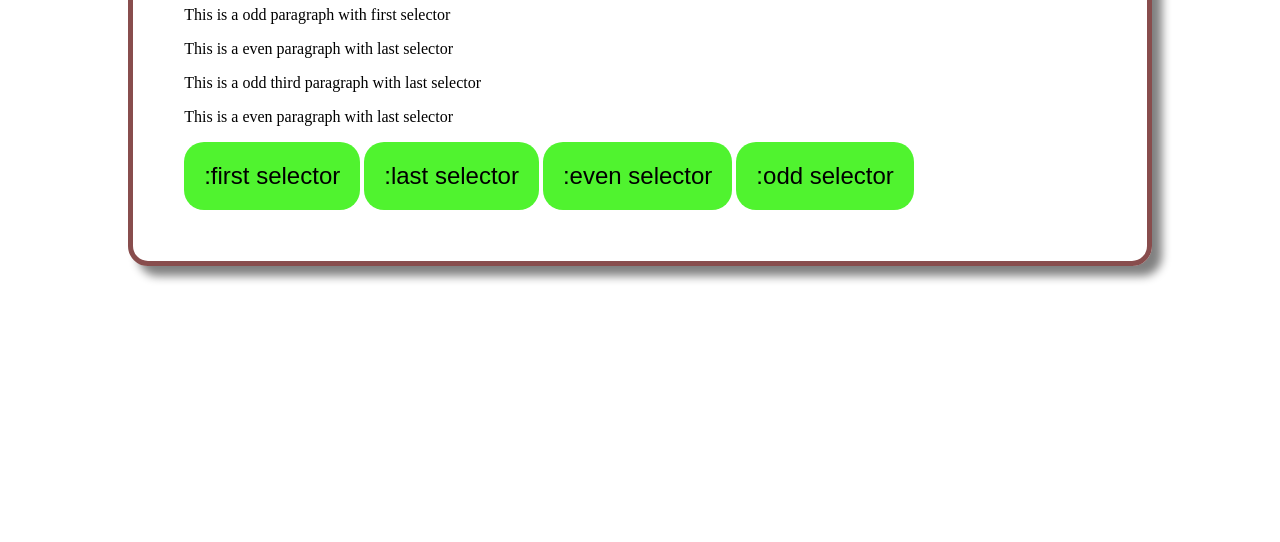
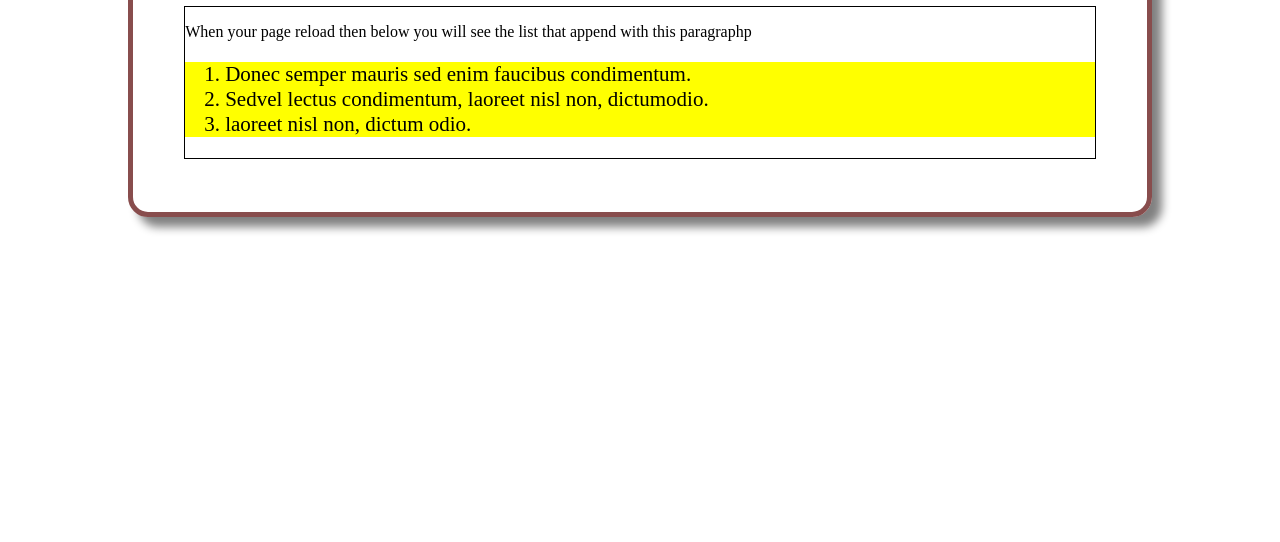
Before and after one commit to SohanFullDev/Mastering-Jquery, a plain HTML site: page ch1/index.html in a window 1280 px wide. Shown: the part 258-800 px from the top of the page. Drawn offline with Linux system fonts and the light colour scheme.

Commit message:
2.1_append()_dom manipulation methods_a_ch1

```diff
--- a/ch1/index.html
+++ b/ch1/index.html
@@ -6,22 +6,11 @@
     <title>Mastering Jquery</title>
     <script src="../jquery-3.6.0.min.js"></script>
     <script>
-     $(document).ready(function(){
-        $('.para_first').click(function(){
-            $(".p:first").css("color","gray");
-        });
-        $('.para_last').click(function(){
-            $(".p:last").css("color","blue");
-        });
-        $('.para_odd').click(function(){
-            $(".p:odd").css("color","orange");
+        $(document).ready(function(){
+            $('p').append('<div style="background-color:yellow;font-size:21px"><ol><li>Donec semper mauris sed enim faucibus condimentum.</li><li>Sedvel lectus condimentum, laoreet nisl non, dictumodio.</li> <li>laoreet nisl non, dictum odio.</li></ol></div>');
+
         });
 
-        $('.para_even').click(function(){
-            $("p:even").css("background","lightcoral");
-        });
-
-     });
     </script>
     <style>
         body{
@@ -35,29 +24,22 @@
             border: 5px solid rgb(136, 77, 77);
             box-shadow: 10px 10px 10px gray;
         }
-        button{
-            font-size: 24px;
-            border: none;
-            border-radius: 20px;
-            padding: 20px;
-            background-color: rgb(80,243,47);
+       .div1{
+        border: 1px solid;
+        margin: 2px 0 2px 0;
+       }
 
-        }
 
     </style>
 </head>
 <body>
     <div class="container">
-        <h1>Selector - first, last, even, odd</h1>
-     <p class="p"> This is a odd paragraph with first selector</p>
-         <p class="p">This is a even paragraph with last selector</p>
-           <p class="p">This is a odd third paragraph with last selector</p>
-           <p class="p">This is a even paragraph with last selector</p>
+        <h1>jQuery append() method</h1>
+        <div class="div1">
+            <p>When your page reload then below you will see the list that append with this paragraphp</p>
 
-           <button class="para_first">:first selector</button>
-           <button class="para_last">:last selector</button>
-           <button class="para_even">:even selector</button>
-           <button class="para_odd">:odd selector</button>
+        </div>
+
 
     </div>
 
```
